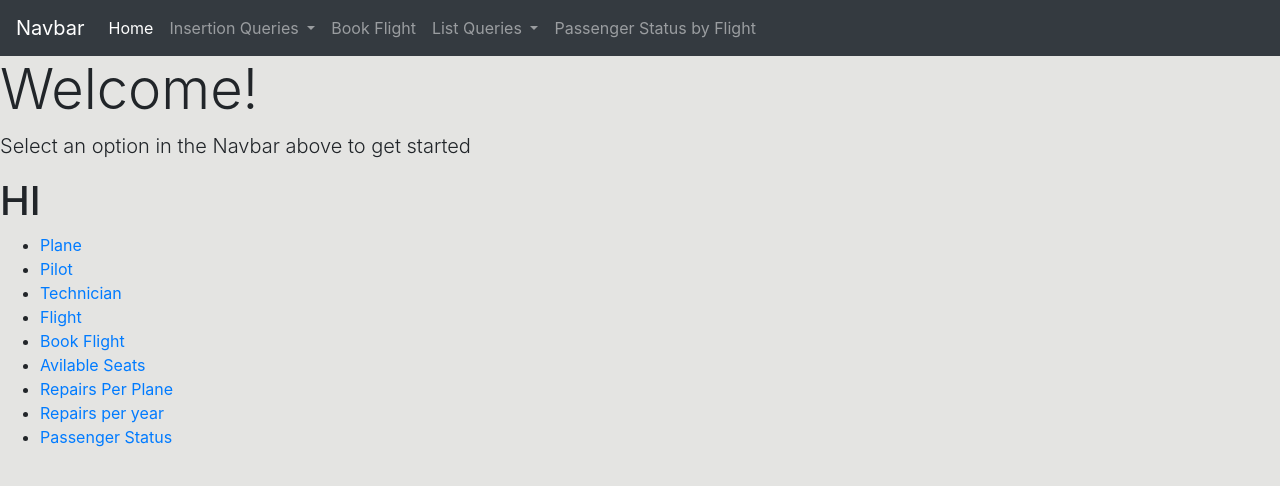
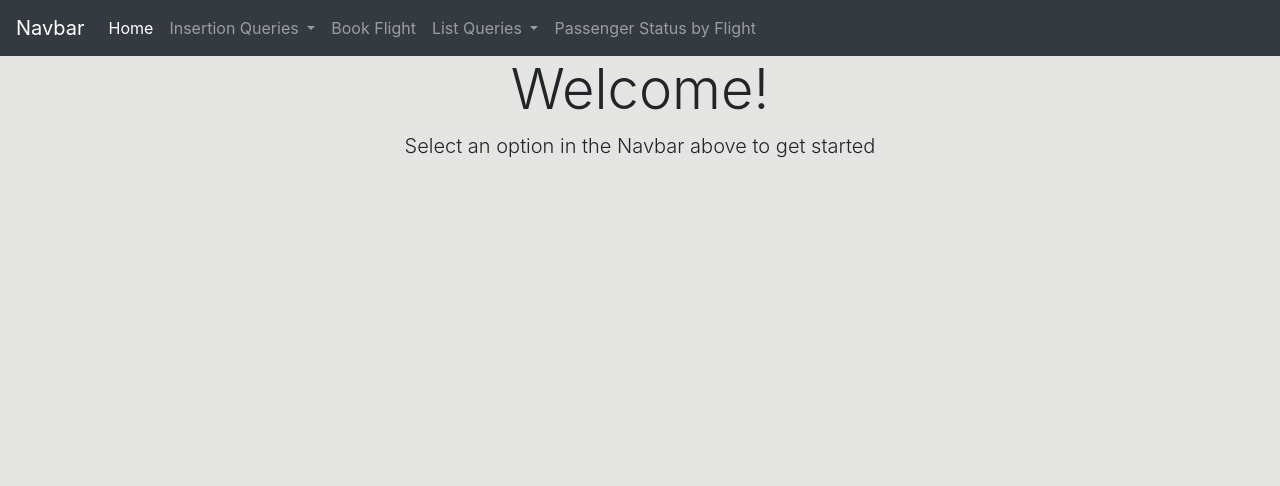
Before and after one commit to adialachar/CS166PhaseThree, a Flask app: page / in a window 1280 px wide. Shown: the top 486 px of the page. Run offline with Flask 2, Linux system fonts and the light colour scheme; some libraries are stand-ins or nearby versions.

Commit message:
Update index.html

```diff
--- a/templates/index.html
+++ b/templates/index.html
@@ -77,10 +77,10 @@
 		}
 </style>
 
-  <div class="content">
+  <div class="content" align=center>
 	      <h1 class="display-4">Welcome!</h1>
 	          <p class="lead">Select an option in the Navbar above to get started</p>
-		    </div>
+  </div>
 
 
 
@@ -118,26 +118,7 @@
 
 
 
-	<h1> HI </h1>
 
-
-
-	<ul>
-		<li><a href = "http://127.0.0.1:5000/plane"> Plane </a></li>
-		<li><a href = "http://127.0.0.1:5000/pilot"> Pilot </a></li>
-		<li><a href = "http://127.0.0.1:5000/technician"> Technician </a></li>
-		<li><a href = "http://127.0.0.1:5000/flight"> Flight </a></li>
-
-		<li><a href = "http://127.0.0.1:5000/bookflight"> Book Flight </a></li>
-
-		<li><a href = "http://127.0.0.1:5000/available_seats"> Avilable Seats </a></li>
-		<li><a href = "http://127.0.0.1:5000/repairs_per_plane_desc"> Repairs Per Plane</a></li>
-		<li><a href = "http://127.0.0.1:5000/repairs_per_year_asc">Repairs per year </a></li>
-		<li><a href = "http://127.0.0.1:5000/passenger_status">Passenger Status </a></li>
-
-
-
-	</ul>
 
     <!-- Optional JavaScript -->
     <!-- jQuery first, then Popper.js, then Bootstrap JS -->
```
